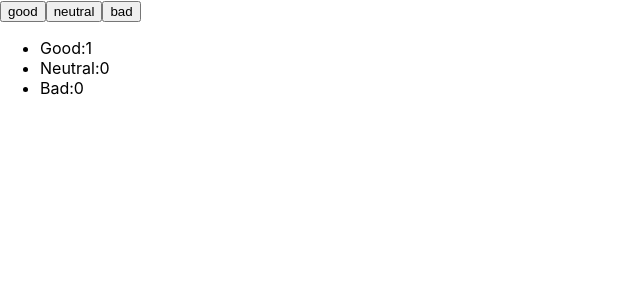
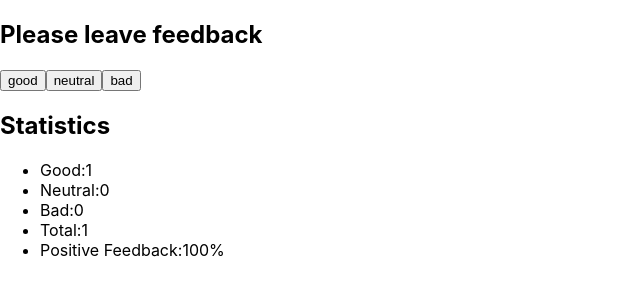
Before and after one commit to Victoria-Panayoti/goit-react-hw-02-feedback, a React (Create React App) app: page / in a window 1280 px wide. Both pictures are taken after a click on the button "good". Shown: the top 300 px of the page, without its empty margins (0-640 px from the left). Built offline with nearby package versions, Linux system fonts and the light colour scheme.

Commit message:
add components Section and Notific

```diff
--- a/package.json
+++ b/package.json
@@ -7,6 +7,7 @@
     "@testing-library/jest-dom": "^5.16.3",
     "@testing-library/react": "^12.1.4",
     "@testing-library/user-event": "^13.5.0",
+    "prop-types": "^15.8.1",
     "react": "^18.1.0",
     "react-dom": "^18.1.0",
     "react-scripts": "5.0.1",
--- a/src/components/App.jsx
+++ b/src/components/App.jsx
@@ -1,5 +1,7 @@
 import React, { Component } from 'react';
 import { FeedbackOptions } from './FeedbackOptions/FeedbackOptions';
+import { Notification } from './Notification/Notification';
+import { Section } from './Section/Section';
 import { Statistics } from './Statistics/Statistics';
 
 export class App extends Component {
@@ -8,18 +10,43 @@ export class App extends Component {
     neutral: 0,
     bad: 0,
   };
+
   handleClick = item => {
     this.setState(prevState => ({ [item]: prevState[item] + 1 }));
   };
+  countTotalFeedback = () => {
+    const { good, neutral, bad } = this.state;
+    return good + neutral + bad;
+  };
+  countPositiveFeedbackPercentage = () => {
+    return Math.round((this.state.good / this.countTotalFeedback()) * 100);
+  };
+
   render() {
     const { good, neutral, bad } = this.state;
+    const total = this.countTotalFeedback(this.state);
+
     return (
       <div>
-        <FeedbackOptions
+        <Section title='Please leave feedback'>
+          <FeedbackOptions
           items={Object.keys(this.state)}
-          onClickFeedback={this.handleClick}
-        />
-        <Statistics good={good} neutral={neutral} bad={bad} />
+          onLeaveFeedback={this.handleClick}
+          />
+        </Section>
+
+        <Section title='Statistics'>
+          {total?(<Statistics
+          good={good}
+          neutral={neutral}
+          bad={bad}
+          total={this.countTotalFeedback()}
+          positivePercentage={this.countPositiveFeedbackPercentage()}
+          />) : (
+              <Notification message='There is no feedback'/>
+          )}
+
+          </Section>
       </div>
     );
   }
--- a/src/components/FeedbackOptions/FeedbackOptions.jsx
+++ b/src/components/FeedbackOptions/FeedbackOptions.jsx
@@ -1,11 +1,21 @@
-import React from 'react';
+import PropTypes from 'prop-types';
 
-export const FeedbackOptions = ({ items,onClickFeedback }) => {
-  return (
+export const FeedbackOptions = ({ items, onLeaveFeedback }) => (
+
     <div>
       {items.map((item, index) => (
-        <button key={index} onClick={()=>onClickFeedback(item)}>{item}</button>
+        <button
+          key={index}
+          type='button'
+          onClick={() => onLeaveFeedback(item)}>
+          {item}
+        </button>
       ))}
     </div>
-  );
+);
+
+
+FeedbackOptions.propTypes = {
+  items: PropTypes.array.isRequired,
+  onLeaveFeedback: PropTypes.func.isRequired,
 };
--- /dev/null
+++ b/src/components/Notification/Notification.jsx
@@ -0,0 +1,7 @@
+import PropTypes from 'prop-types';
+
+export const Notification = ({ message }) => <p>{message}</p>;
+
+Notification.propTypes = {
+  message: PropTypes.string.isRequired,
+};
--- /dev/null
+++ b/src/components/Section/Section.jsx
@@ -0,0 +1,13 @@
+import PropTypes from 'prop-types';
+
+export const Section = ({ title, children }) => (
+    <section>
+        {title && <h2>{title}</h2>}
+        {children}
+    </section>
+);
+
+Section.propTypes = {
+    title: PropTypes.string.isRequired,
+    children:PropTypes.object.isRequired,
+}
--- a/src/components/Statistics/Statistics.jsx
+++ b/src/components/Statistics/Statistics.jsx
@@ -1,11 +1,28 @@
 import React from 'react';
+import PropTypes from 'prop-types';
 
-export const Statistics = ({ good, neutral, bad }) => {
+export const Statistics = ({
+  good,
+  neutral,
+  bad,
+  total,
+  positivePercentage,
+}) => {
   return (
     <ul>
       <li>Good:{good}</li>
       <li>Neutral:{neutral}</li>
       <li>Bad:{bad}</li>
+      <li>Total:{total}</li>
+      <li>Positive Feedback:{positivePercentage}%</li>
     </ul>
   );
 };
+
+Statistics.propTypes = {
+  good: PropTypes.number.isRequired,
+  neutral: PropTypes.number.isRequired,
+  bad: PropTypes.number.isRequired,
+  total: PropTypes.number.isRequired,
+  positivePercentage: PropTypes.number.isRequired,
+};
```
Also changed, not shown: 1 other file (tests, documents, lock files or other folders).
